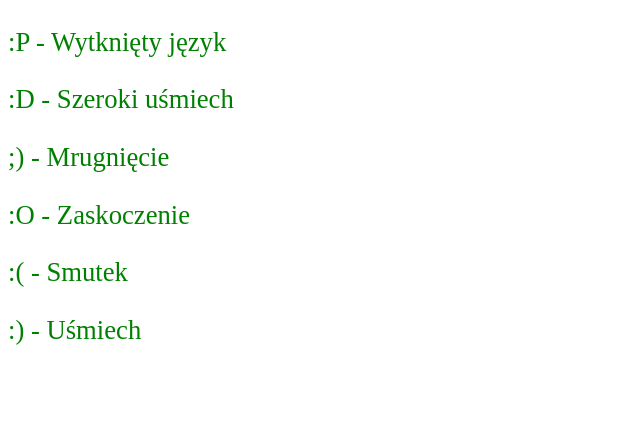
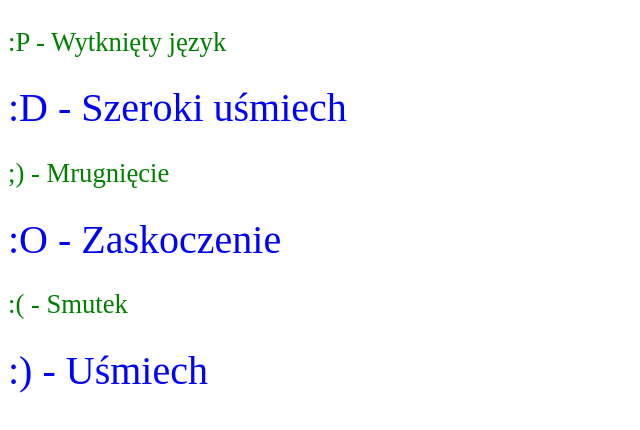
Before and after one commit to BonkAddict420/CSS, a plain HTML site: page rohd_z6.html in a window 1280 px wide. Shown: the whole page, without its empty margins (0-640 px from the left). Drawn offline with Linux system fonts and the light colour scheme.

Commit message:
Update rohd_z6.html

```diff
--- a/rohd_z6.html
+++ b/rohd_z6.html
@@ -7,10 +7,10 @@
 </head>
 <body>
     <p>:P - Wytknięty język</p>
-    <p>:D - Szeroki uśmiech</p>
+    :D - Szeroki uśmiech
     <p>;) - Mrugnięcie</p>
-    <p>:O - Zaskoczenie</p>
+    :O - Zaskoczenie
     <p>:( - Smutek</p>
-    <p>:) - Uśmiech</p>
+    :) - Uśmiech
 </body>
 </html>
```
